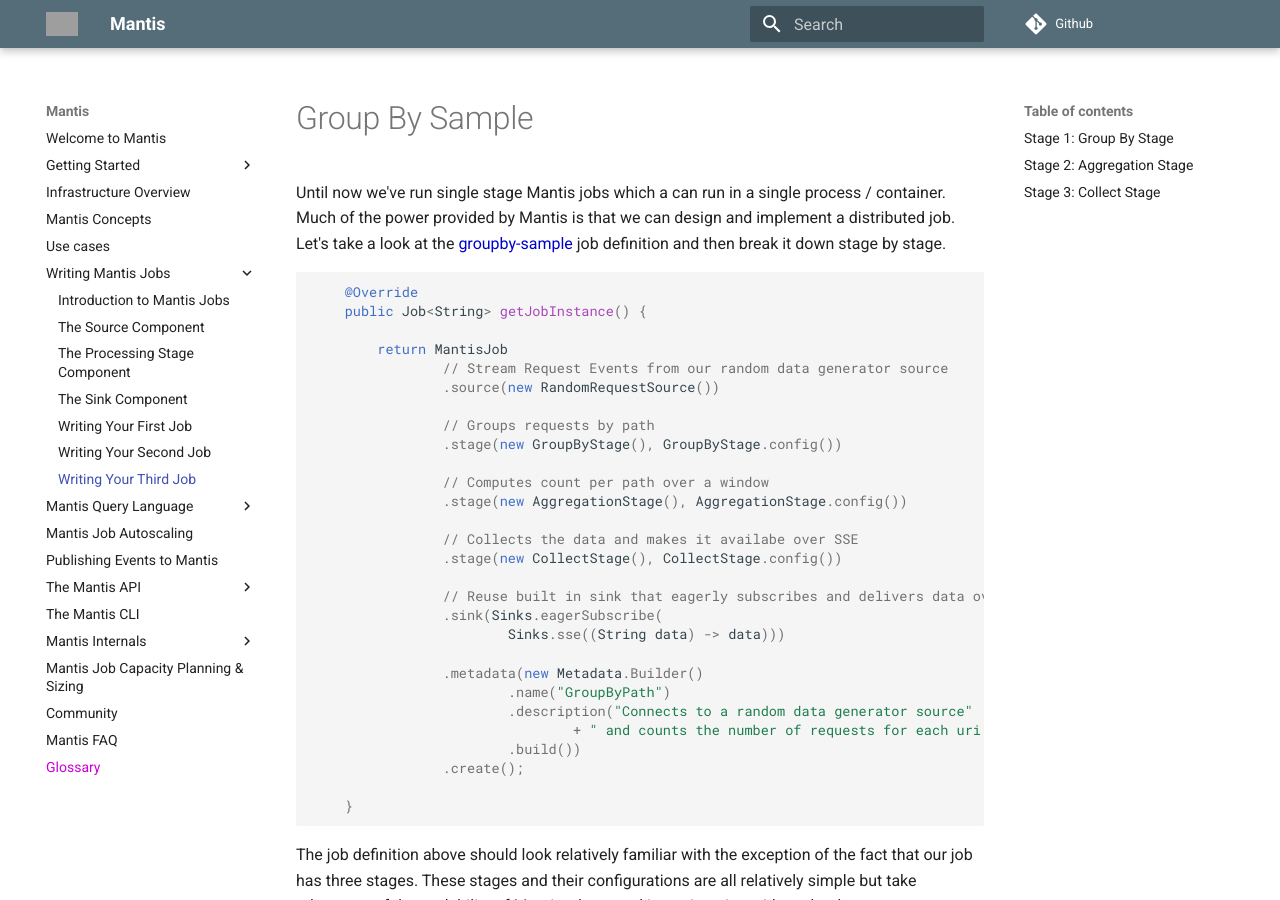
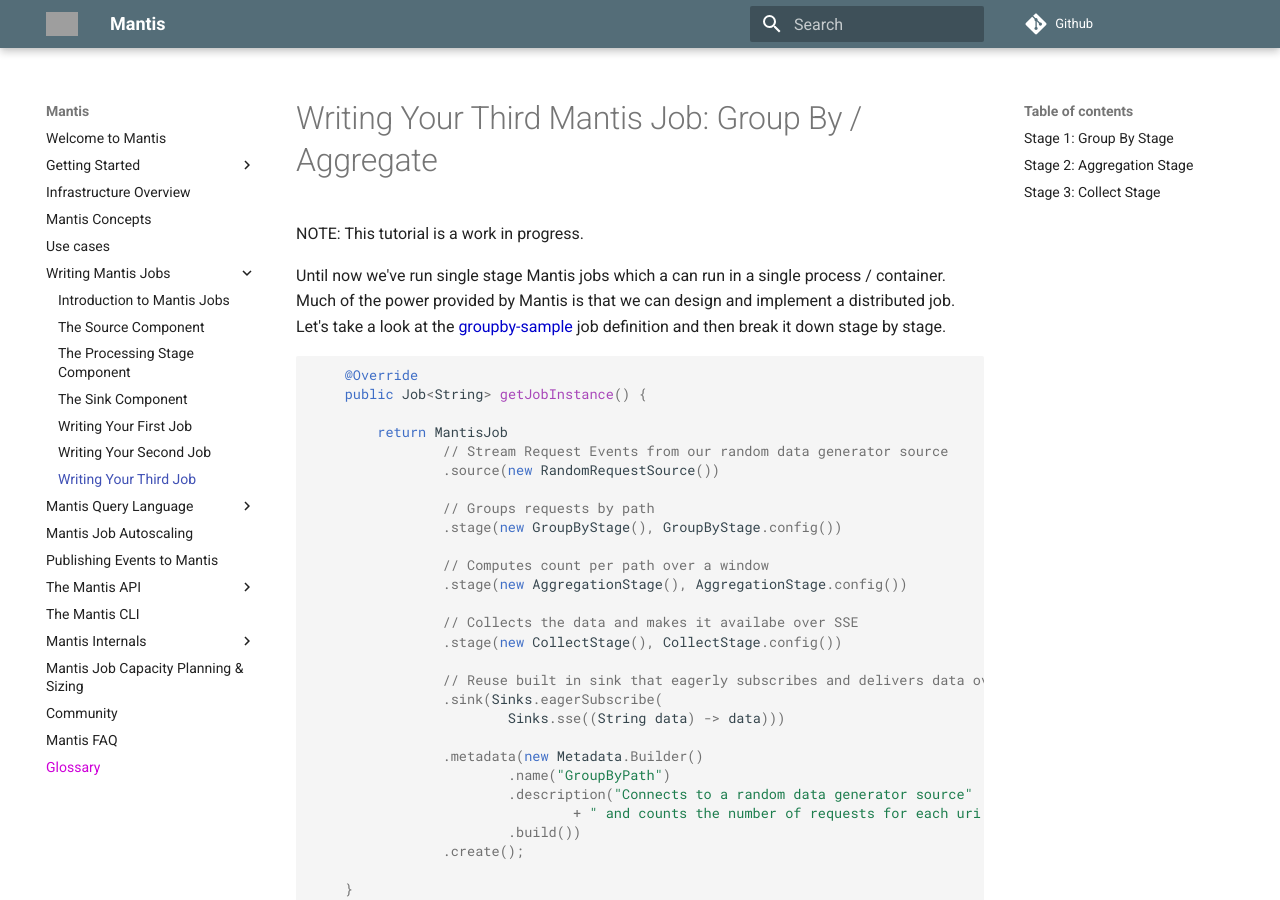
Before and after one commit to Netflix/mantis, an MkDocs documentation site: the page built from docs/docs/writingjobs/groupby.md, in a window 1280 px wide and 900 px high. Built offline with MkDocs 1.6.1 and Material for MkDocs 9.7.7, drawn with Linux system fonts in a browser that asks for light colours; comment, search, counter and statistics services are not loaded; grey boxes are pictures that could not be loaded.

Commit message:
Docs: Added WIP/Title to third tutorial.

```diff
--- a/docs/docs/writingjobs/groupby.md
+++ b/docs/docs/writingjobs/groupby.md
@@ -1,4 +1,6 @@
-# Group By Sample
+# Writing Your Third Mantis Job: Group By / Aggregate
+
+NOTE: This tutorial is a work in progress.
 
 Until now we've run single stage Mantis jobs which a can run in a single process / container. Much of the power provided by Mantis is that we can design and implement a distributed job. Let's take a look at the [groupby-sample](https://github.com/Netflix/mantis-examples/tree/master/groupby-sample) job definition and then break it down stage by stage.
 
```
